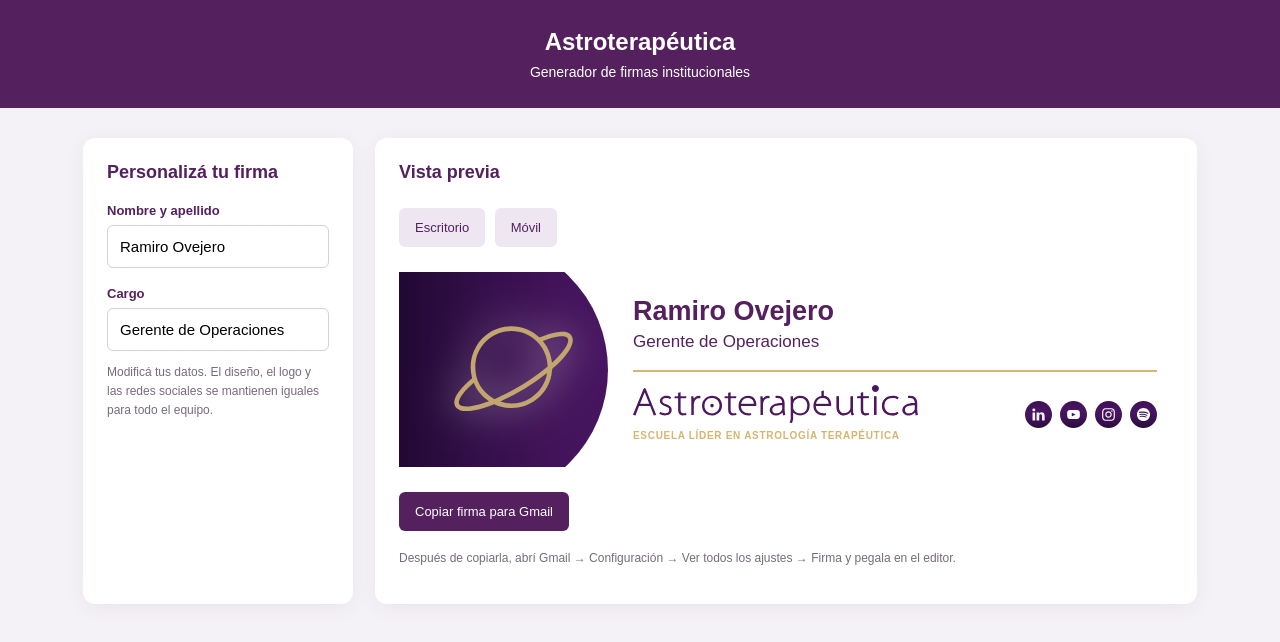
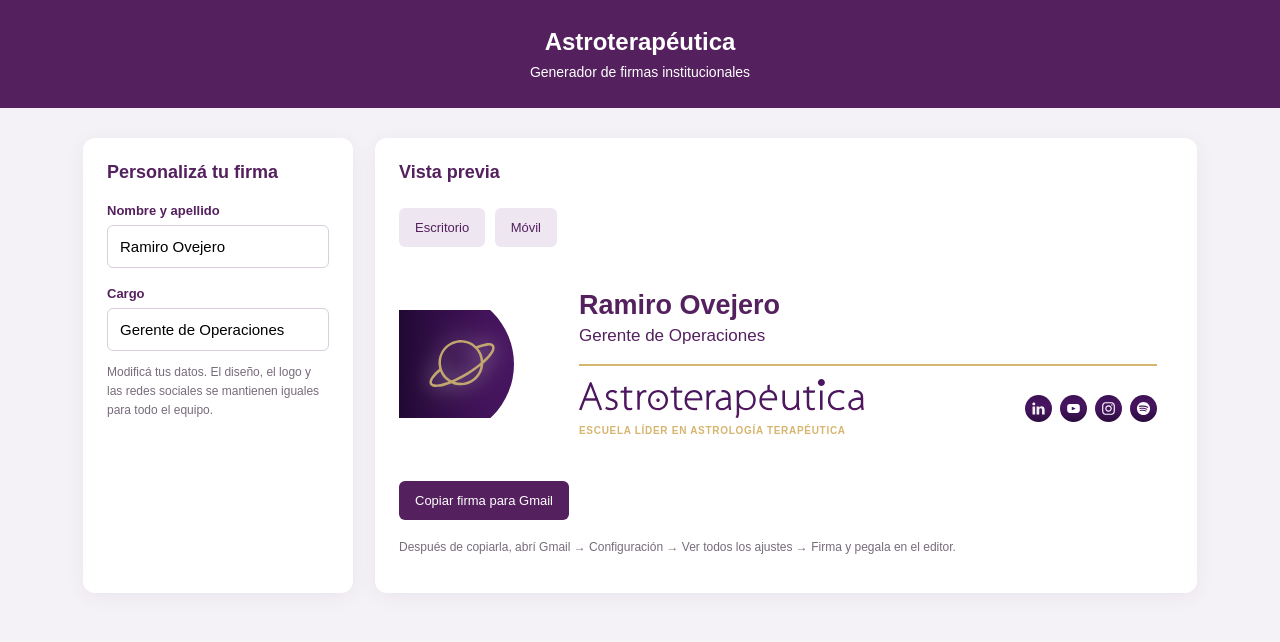
Before and after one commit to florencia-astro/firma-astroterapeutica, a plain HTML site: page index.html in a window 1280 px wide. Drawn offline with Linux system fonts and the light colour scheme.

Commit message:
Update index.html

```diff
--- a/index.html
+++ b/index.html
@@ -269,10 +269,11 @@ function generarFirma() {
 
       <!-- ISOTIPO IZQUIERDO -->
       <td
-        width="215"
+        width="115"
         valign="middle"
         style="
-          width:27%;
+          width:115px;
+          min-width:155px;
           padding:0;
           vertical-align:middle;
         "
@@ -280,11 +281,10 @@ function generarFirma() {
         <img
           src="${base}FIRMA_ISO-ASTRO.svg"
           alt="Astroterapéutica"
-          width="215"
+          width="115"
           style="
             display:block;
-            width:100%;
-            max-width:215px;
+            width:115px;
             height:auto;
             border:0;
           "
```
